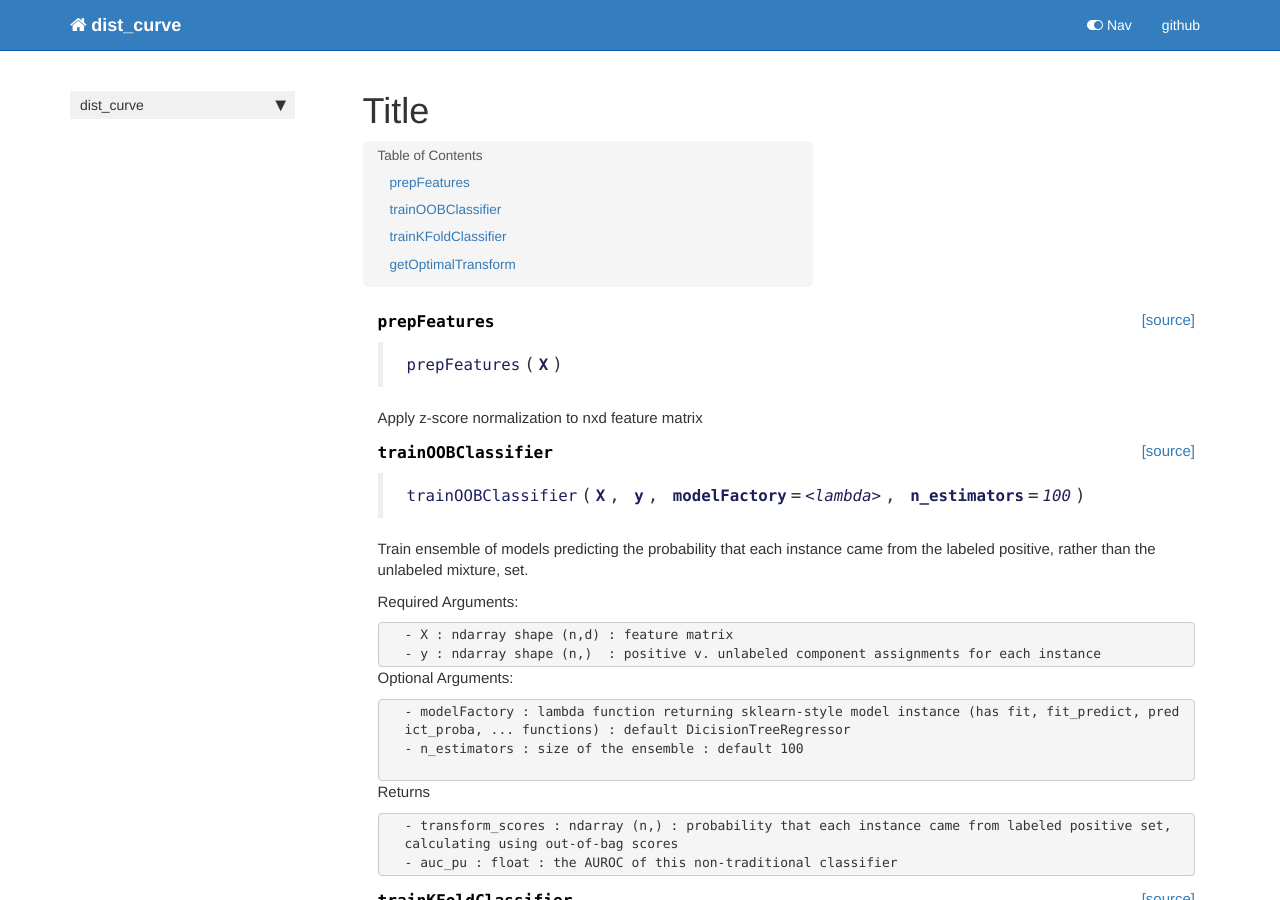
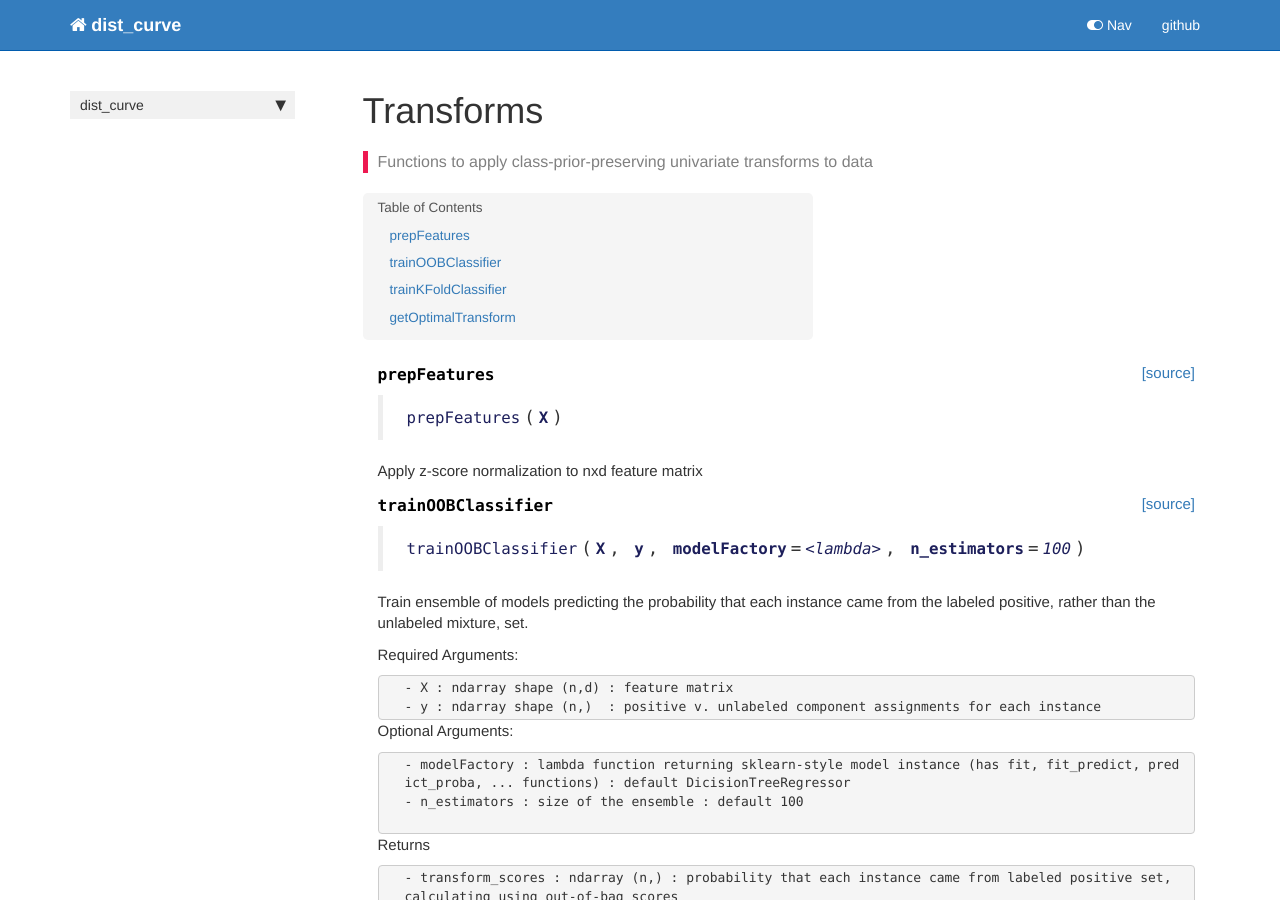
Before and after one commit to Dzeiberg/dist_curve, a Jekyll site: the page built from docs/Univariate_Transforms.html, in a window 1280 px wide and 900 px high. Built offline with Jekyll 4.4.1, drawn with Linux system fonts in a browser that asks for light colours; nearby versions of some CDN libraries; comment, search, counter and statistics services are not loaded.

Commit message:
add title to transform docs

```diff
--- a/docs/Univariate_Transforms.html
+++ b/docs/Univariate_Transforms.html
@@ -1,13 +1,13 @@
 ---
 
-title: Title
+title: Transforms
 
 
 keywords: fastai
 sidebar: home_sidebar
 
-
-
+summary: "Functions to apply class-prior-preserving univariate transforms to data "
+description: "Functions to apply class-prior-preserving univariate transforms to data "
 nb_path: "04_Univariate_Transforms.ipynb"
 ---
 <!--
--- a/docs/_data/sidebars/home_sidebar.yml
+++ b/docs/_data/sidebars/home_sidebar.yml
@@ -17,6 +17,9 @@ entries:
       url: Curve_Constructor.html
     - output: web,pdf
       title: Title
+      url: get_estimator_model.html
+    - output: web,pdf
+      title: Transforms
       url: Univariate_Transforms.html
     output: web
     title: dist_curve
--- a/docs/sidebar.json
+++ b/docs/sidebar.json
@@ -3,6 +3,7 @@
     "Overview": "/",
     "Pairwise Distances": "Pairwise_Distance.html",
     "Curve Constructor": "Curve_Constructor.html",
-    "Title": "Univariate_Transforms.html"
+    "Title": "get_estimator_model.html",
+    "Transforms": "Univariate_Transforms.html"
   }
 }
```
Also changed, not shown: 1 other file.
